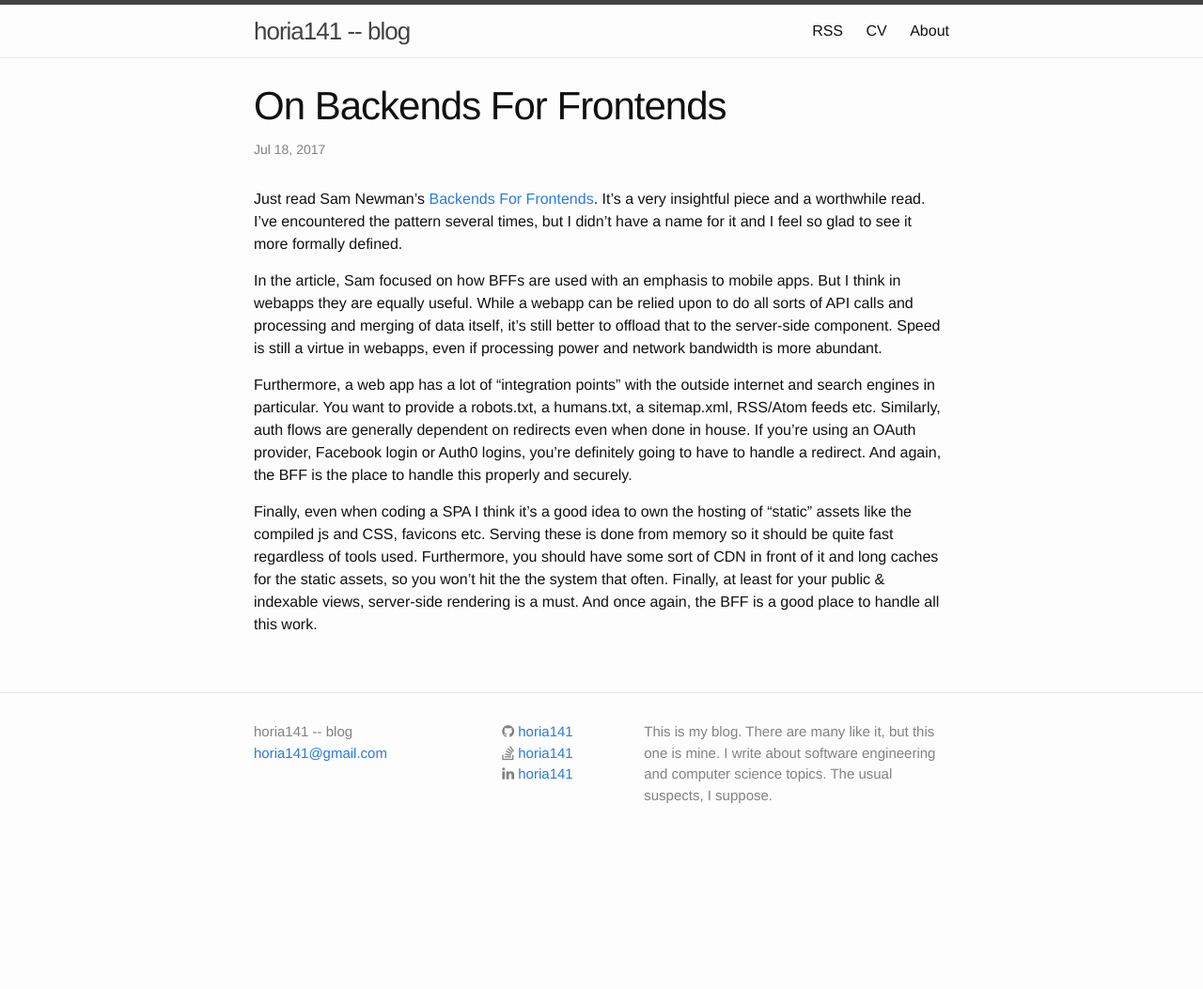
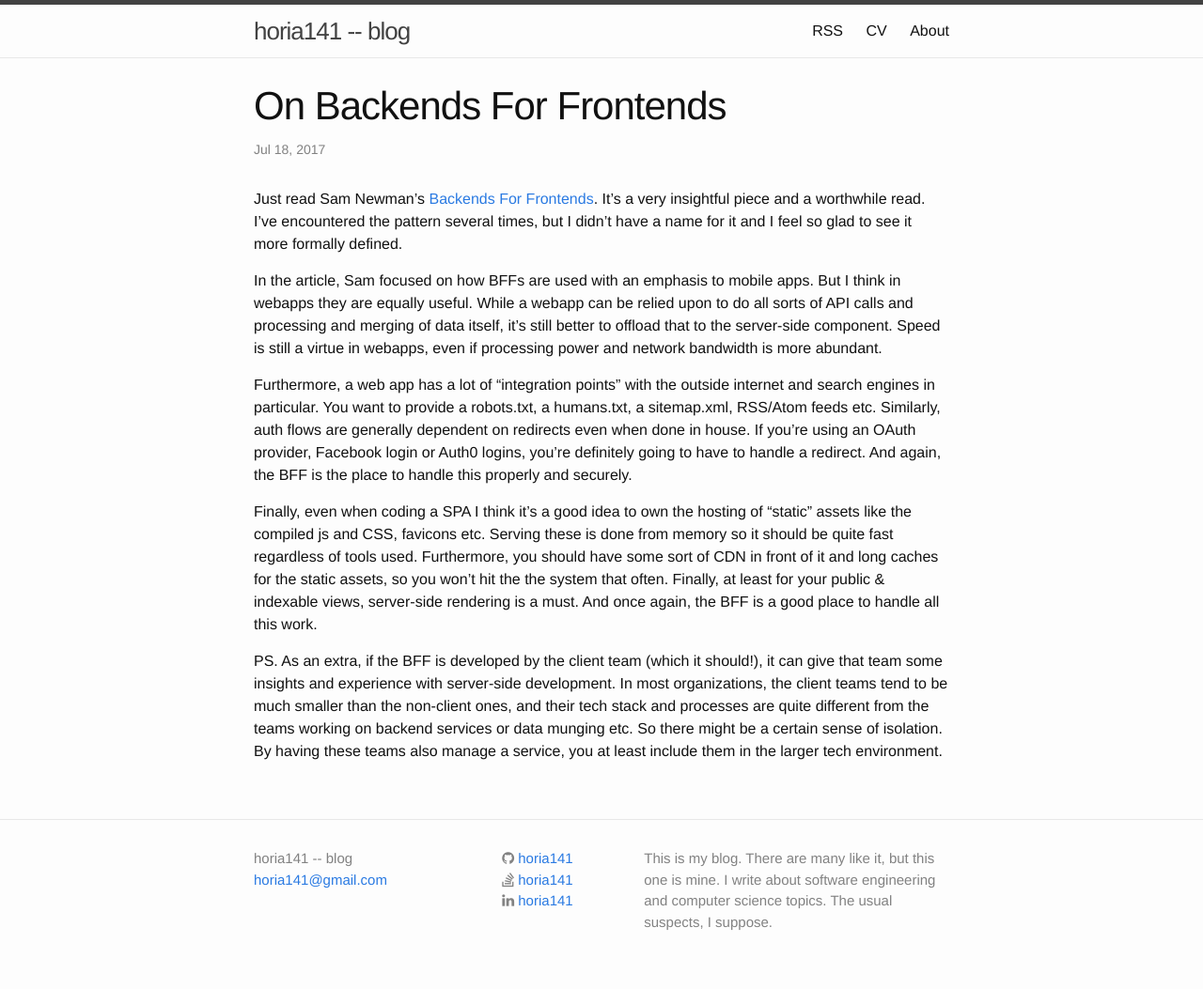
Before and after one commit to horia141/horia141.github.io, a Jekyll site: the page built from _posts/2017-07-18-on-bffs.md, in a window 1280 px wide. Shown: the whole page at 94% size. Built offline with Jekyll 4.4.1, drawn with Linux system fonts in a browser that asks for light colours; comment, search, counter and statistics services are not loaded; before the commit the page ends 918 px from its top, so only the background shows below that.

Commit message:
Add an extra paragraph to "On backends for frontends"

```diff
--- a/_posts/2017-07-18-on-bffs.md
+++ b/_posts/2017-07-18-on-bffs.md
@@ -15,3 +15,6 @@ In the article, Sam focused on how BFFs are used with an emphasis to mobile apps
 Furthermore, a web app has a lot of "integration points" with the outside internet and search engines in particular. You want to provide a robots.txt, a humans.txt, a sitemap.xml, RSS/Atom feeds etc. Similarly, auth flows are generally dependent on redirects even when done in house. If you're using an OAuth provider, Facebook login or Auth0 logins, you're definitely going to have to handle a redirect. And again, the BFF is the place to handle this properly and securely.
 
 Finally, even when coding a SPA I think it's a good idea to own the hosting of "static" assets like the compiled js and CSS, favicons etc. Serving these is done from memory so it should be quite fast regardless of tools used. Furthermore, you should have some sort of CDN in front of it and long caches for the static assets, so you won't hit the the system that often. Finally, at least for your public & indexable views, server-side rendering is a must. And once again, the BFF is a good place to handle all this work.
+
+PS. As an extra, if the BFF is developed by the client team (which it should!), it can give that team some insights and experience with server-side development. In most organizations, the client teams tend to be much smaller
+than the non-client ones, and their tech stack and processes are quite different from the teams working on backend services or data munging etc. So there might be a certain sense of isolation. By having these teams also manage a service, you at least include them in the larger tech environment.
```
